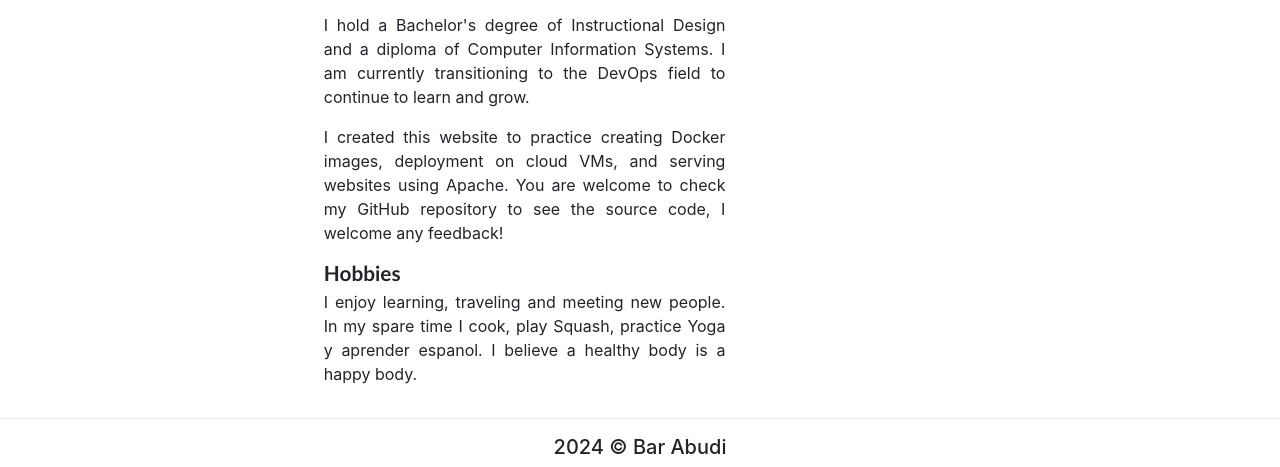
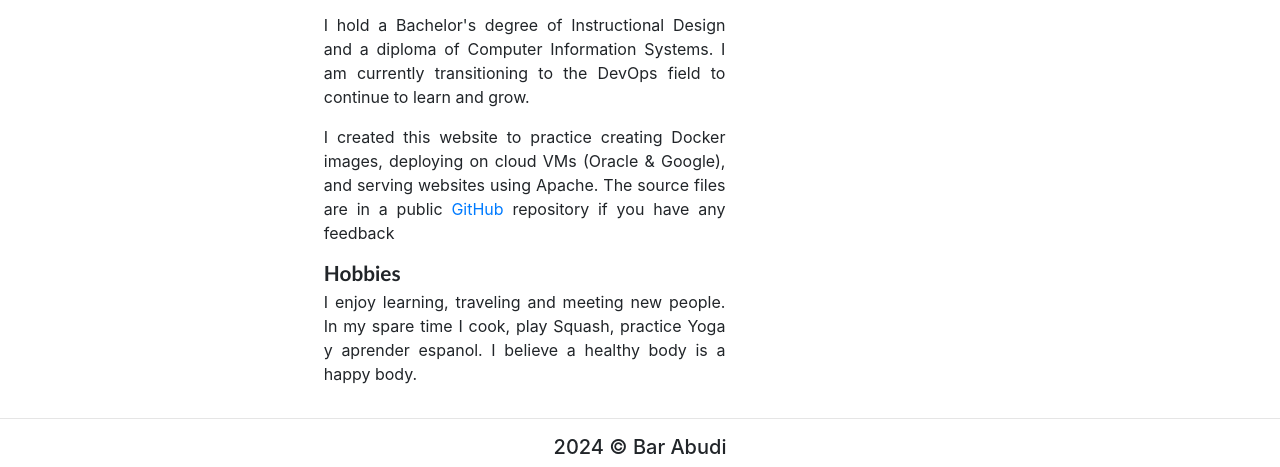
Before and after one commit to barabudy/personal-website, a plain HTML site: page index.html in a window 1280 px wide. Shown: the part 577-1044 px from the top of the page. Drawn offline with Linux system fonts and the light colour scheme.

Commit message:
Updated text (added GitHub link)

```diff
--- a/index.html
+++ b/index.html
@@ -81,7 +81,7 @@
                 <h2>About Me</h2>
                 <p>My name is Bar Abudi. My journey with technology started when I received my first PC at the age of 4. Since then I enjoyed solving problems using technology. I share my passion by teaching others how to develop applications, websites and games using various programming languages like Python, JavaScript, Java and more!</p>
                 <p>I hold a Bachelor's degree of Instructional Design and a diploma of Computer Information Systems. I am currently transitioning to the DevOps field to continue to learn and grow.</p>
-                <p>I created this website to practice creating Docker images, deployment on cloud VMs, and serving websites using Apache. You are welcome to check my GitHub repository to see the source code, I welcome any feedback!</p>
+                <p>I created this website to practice creating Docker images, deploying on cloud VMs (Oracle & Google), and serving websites using Apache. The source files are in a public <a href="https://github.com/barabudy/personal-website" target="_blank">GitHub</a> repository if you have any feedback</p>
                 <h3>Hobbies</h3>
                 <p>I enjoy learning, traveling and meeting new people. In my spare time I cook, play Squash, practice Yoga y aprender espanol. I believe a healthy body is a happy body.</p>
             </div>
```
